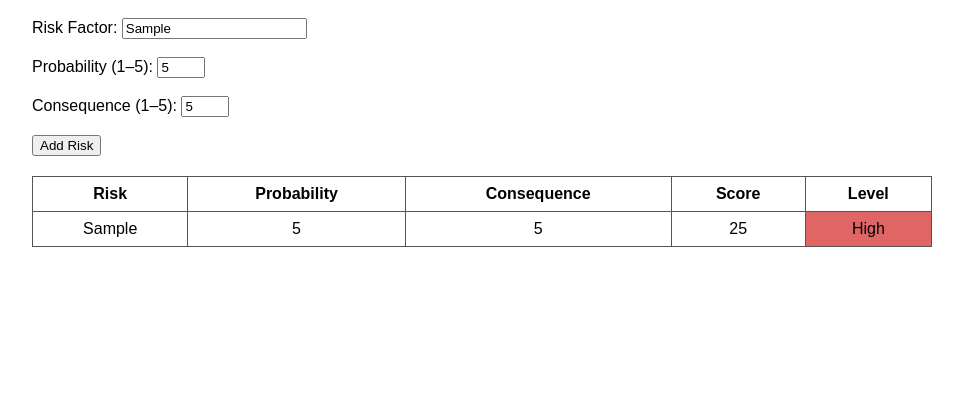
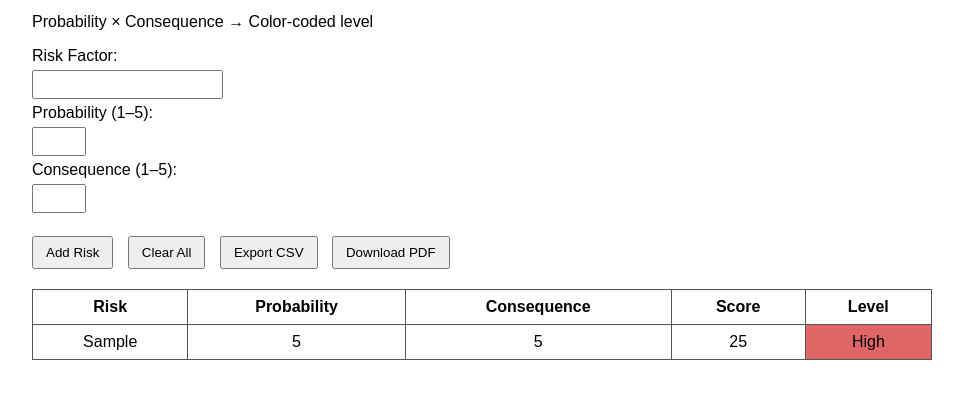
Before and after one commit to 4nch3R/risk-matrix, a plain HTML site: page index.html in a window 1280 px wide. Both pictures are taken after typing "Sample", "5", "5" into the empty fields and a click on the button "Add Risk". Shown: the part 80-478 px from the top of the page, without its empty margins (8-971 px from the left). Drawn offline with Linux system fonts and the light colour scheme.

Commit message:
Update index.html

```diff
--- a/index.html
+++ b/index.html
@@ -4,11 +4,27 @@
     <meta charset="UTF-8" />
     <meta name="viewport" content="width=device-width, initial-scale=1.0" />
     <title>Operational Risk Matrix</title>
+
     <style>
         body {
             font-family: Arial, sans-serif;
             margin: 40px;
             max-width: 900px;
+        }
+        h1 {
+            margin-bottom: 5px;
+        }
+        .controls {
+            margin-bottom: 20px;
+        }
+        input {
+            margin: 5px 0;
+            padding: 5px;
+        }
+        button {
+            padding: 7px 12px;
+            margin-right: 10px;
+            cursor: pointer;
         }
         table {
             border-collapse: collapse;
@@ -22,34 +38,34 @@
             padding: 8px;
             text-align: center;
         }
-        .low { background-color: #8fce00; }
-        .medium { background-color: #f1c232; }
-        .high { background-color: #e06666; }
+        .low { background-color: #8fce00; }      /* green */
+        .medium { background-color: #f1c232; }   /* yellow */
+        .high { background-color: #e06666; }     /* red */
     </style>
 </head>
 <body>
 
 <h1>Operational Risk Matrix</h1>
+<p>Probability × Consequence → Color-coded level</p>
 
-<label>
-    Risk Factor:
-    <input type="text" id="riskFactor" />
-</label>
-<br><br>
+<div class="controls">
+    <label>Risk Factor:<br>
+        <input type="text" id="riskFactor">
+    </label><br>
 
-<label>
-    Probability (1–5):
-    <input type="number" id="prob" min="1" max="5" />
-</label>
-<br><br>
+    <label>Probability (1–5):<br>
+        <input type="number" id="prob" min="1" max="5">
+    </label><br>
 
-<label>
-    Consequence (1–5):
-    <input type="number" id="cons" min="1" max="5" />
-</label>
-<br><br>
+    <label>Consequence (1–5):<br>
+        <input type="number" id="cons" min="1" max="5">
+    </label><br><br>
 
-<button onclick="addRisk()">Add Risk</button>
+    <button onclick="addRisk()">Add Risk</button>
+    <button onclick="clearRisks()">Clear All</button>
+    <button onclick="exportCSV()">Export CSV</button>
+    <button onclick="downloadPDF()">Download PDF</button>
+</div>
 
 <table id="riskTable">
     <thead>
@@ -65,6 +81,22 @@
 </table>
 
 <script>
+// ---------- SAVE & LOAD ----------
+function saveRisks() {
+    let rows = [];
+    document.querySelectorAll("#riskTable tbody tr").forEach(r => {
+        let cells = [...r.children].map(td => td.innerText);
+        rows.push(cells);
+    });
+    localStorage.setItem("riskMatrix", JSON.stringify(rows));
+}
+
+function loadRisks() {
+    let data = JSON.parse(localStorage.getItem("riskMatrix") || "[]");
+    data.forEach(row => insertRow(row[0], row[1], row[2]));
+}
+
+// ---------- ADD RISK ----------
 function addRisk() {
     let factor = document.getElementById("riskFactor").value;
     let prob = parseInt(document.getElementById("prob").value);
@@ -75,22 +107,29 @@ function addRisk() {
         return;
     }
 
+    insertRow(factor, prob, cons);
+    saveRisks();
+
+    document.getElementById("riskFactor").value = "";
+    document.getElementById("prob").value = "";
+    document.getElementById("cons").value = "";
+}
+
+// ---------- INSERT ROW ----------
+function insertRow(factor, prob, cons) {
     let score = prob * cons;
     let level = "";
     let cssClass = "";
 
     if (score <= 6) {
-        level = "Low";
-        cssClass = "low";
+        level = "Low"; cssClass = "low";
     } else if (score <= 14) {
-        level = "Medium";
-        cssClass = "medium";
+        level = "Medium"; cssClass = "medium";
     } else {
-        level = "High";
-        cssClass = "high";
+        level = "High"; cssClass = "high";
     }
 
-    let table = document.getElementById("riskTable").querySelector("tbody");
+    let table = document.querySelector("#riskTable tbody");
     let row = table.insertRow();
 
     row.innerHTML = `
@@ -101,6 +140,52 @@ function addRisk() {
         <td class="${cssClass}">${level}</td>
     `;
 }
+
+// ---------- CLEAR ----------
+function clearRisks() {
+    document.querySelector("#riskTable tbody").innerHTML = "";
+    localStorage.removeItem("riskMatrix");
+}
+
+// ---------- EXPORT CSV ----------
+function exportCSV() {
+    let rows = [["Risk", "Probability", "Consequence", "Score", "Level"]];
+
+    document.querySelectorAll("#riskTable tbody tr").forEach(r => {
+        let values = [...r.children].map(td => td.innerText);
+        rows.push(values);
+    });
+
+    let csv = rows.map(r => r.join(",")).join("\n");
+    let blob = new Blob([csv], { type: "text/csv" });
+    let url = URL.createObjectURL(blob);
+
+    let a = document.createElement("a");
+    a.href = url;
+    a.download = "risk_matrix.csv";
+    a.click();
+}
+
+// ---------- DOWNLOAD PDF ----------
+function downloadPDF() {
+    let content = "Risk Matrix\n\n";
+
+    document.querySelectorAll("#riskTable tbody tr").forEach(r => {
+        let cols = [...r.children].map(td => td.innerText);
+        content += cols.join("    ") + "\n";
+    });
+
+    let blob = new Blob([content], { type: "application/pdf" });
+    let url = URL.createObjectURL(blob);
+
+    let a = document.createElement("a");
+    a.href = url;
+    a.download = "risk_matrix.pdf";
+    a.click();
+}
+
+// Load saved risks on startup
+loadRisks();
 </script>
 
 </body>
```
